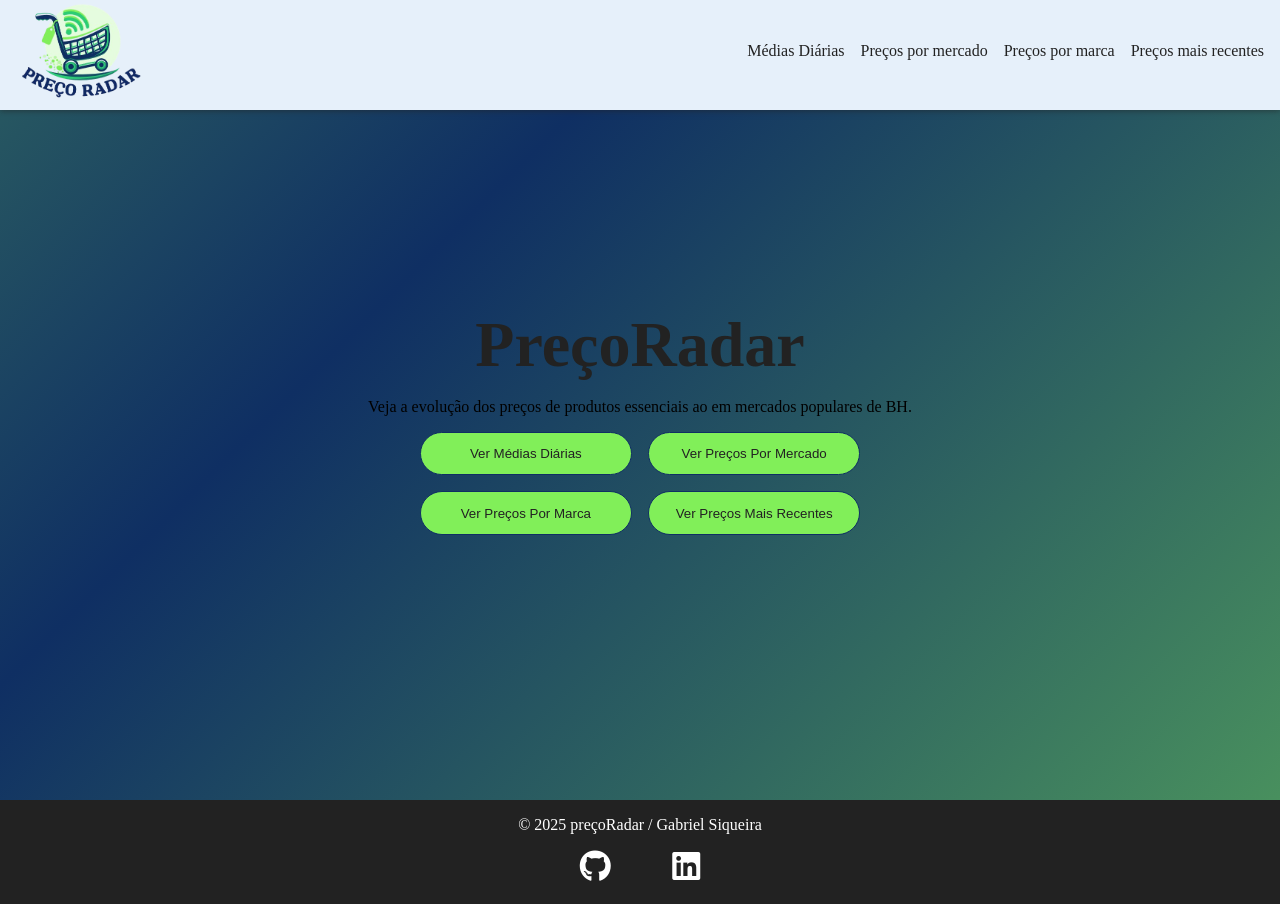
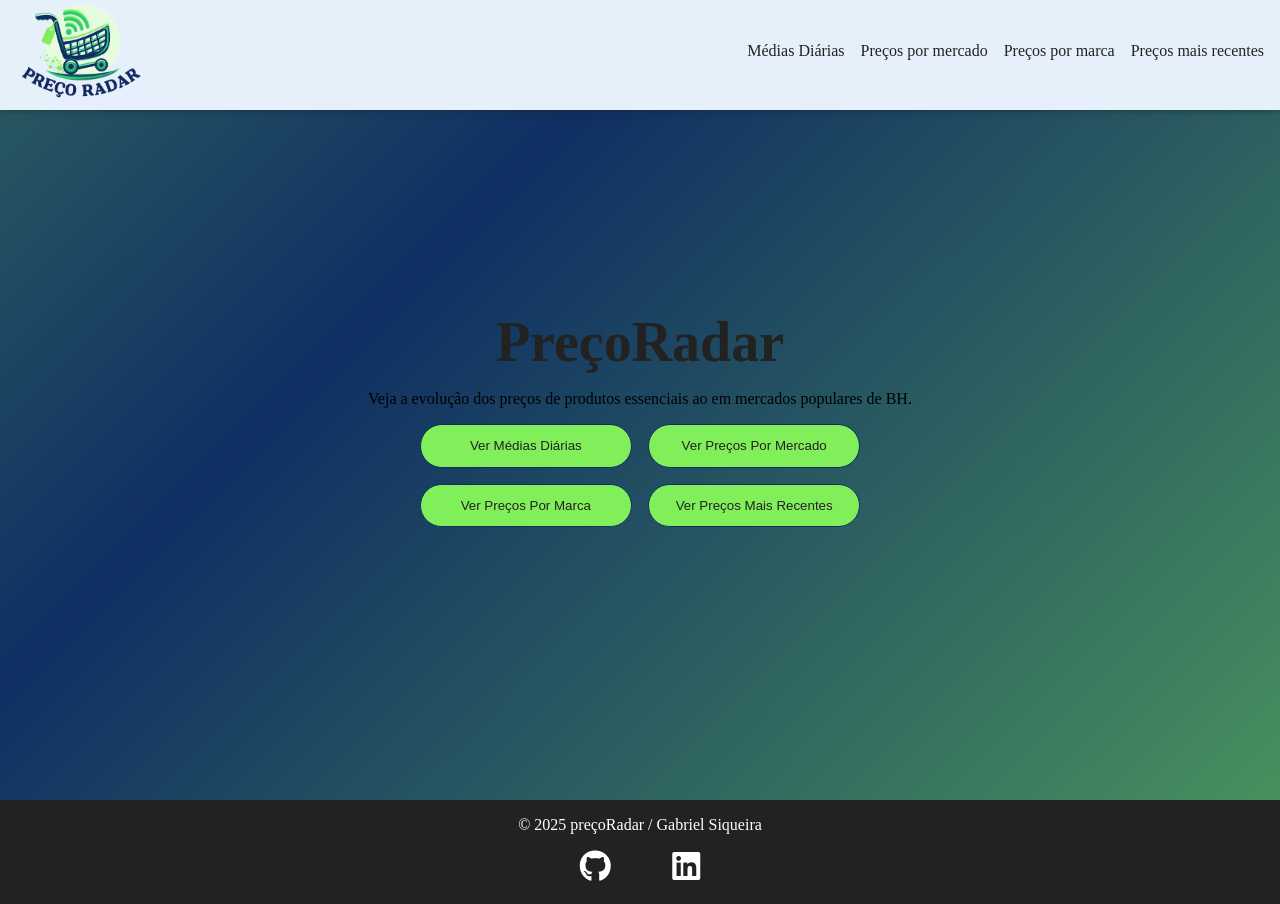
Before and after one commit to ToastedGMS/price-tracker, a React (Vite) app: page / in a window 1280 px wide. Built offline with nearby package versions, Linux system fonts and the light colour scheme; no server answers.

Commit message:
Adjust hero section font size and maintain consistent padding

```diff
--- a/src/pages/stylesheets/Home.module.css
+++ b/src/pages/stylesheets/Home.module.css
@@ -19,10 +19,11 @@
 	background: linear-gradient(-45deg, #81ef59, #0f2f63, #81ef59, #0f2f63);
 	background-size: 400% 400%;
 	animation: gradientShift 15s ease infinite;
+	padding: 0 2em;
 }
 
 .hero h1 {
-	font-size: 4rem;
+	font-size: 3.5rem;
 	color: #222222;
 	margin-bottom: 0;
 }
```
